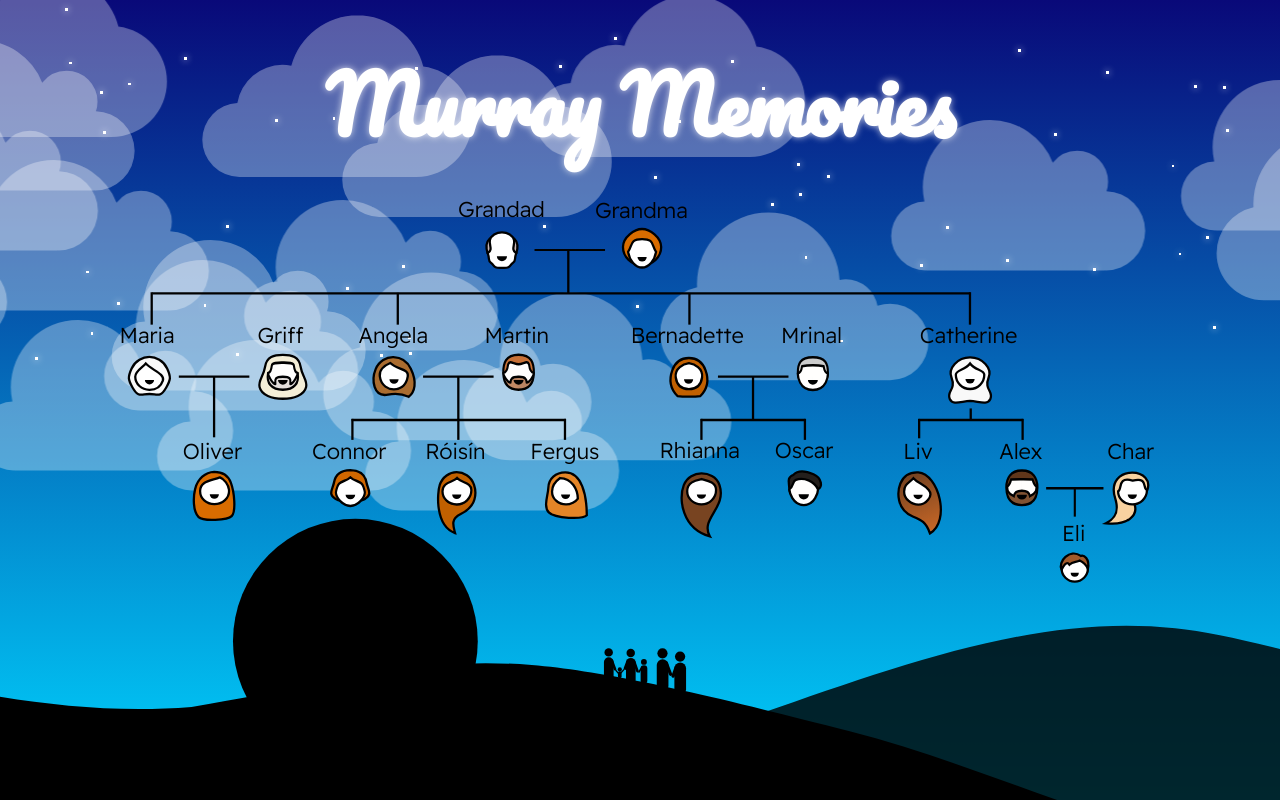
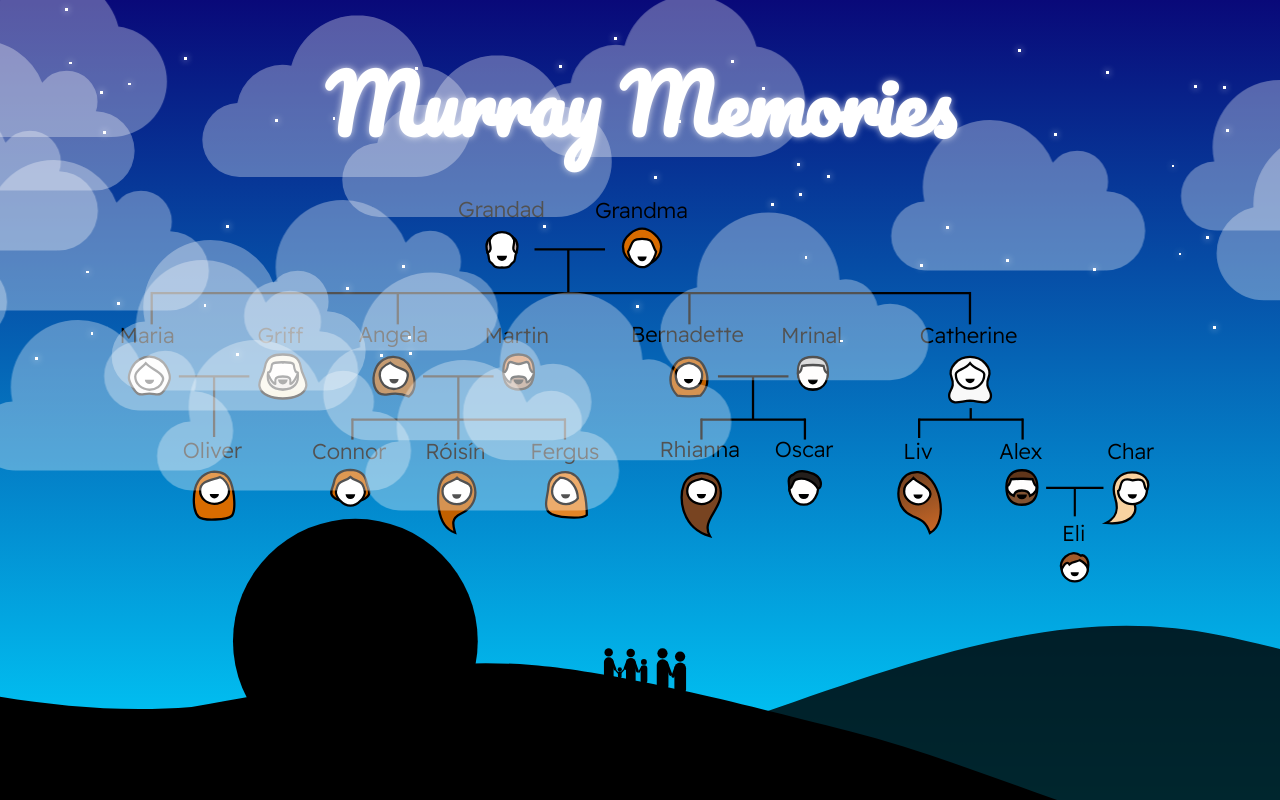
Before and after one commit to murraymemories/murraymemories.github.io, a React (Create React App) app: page /familytree in a window 1280 px wide. Built offline with nearby package versions, Linux system fonts and the light colour scheme.

Commit message:
changed family tree centering css

```diff
--- a/src/App.css
+++ b/src/App.css
@@ -99,7 +99,7 @@ svg {
 }
 
 @media only screen and (max-width: 40rem) {
-    .hills {
+    .app .hills {
         margin-top: -3rem;
     }
 }
@@ -146,8 +146,8 @@ svg {
     top: 0;
     z-index: 1;
     transform: none;
-    height: 10rem;
-    margin-bottom: -10rem;
+    height: 15rem;
+    margin-bottom: -15rem;
 }
 
 .memory-list {
@@ -165,6 +165,12 @@ li {
 @media only screen and (min-width: 50rem) {
     li {
         height: 14rem;
+    }
+
+    .memory-list li img:hover {
+        transform: scale(1.2);
+        object-fit: contain;
+        z-index: 1;
     }
 }
 
@@ -192,12 +198,6 @@ li.loading {
     cursor: pointer;
 }
 
-.memory-list li img:hover {
-    transform: scale(1.2);
-    object-fit: contain;
-    z-index: 1;
-}
-
 .memory-list li:last-child {
     flex-grow: 10;
 }
@@ -210,6 +210,9 @@ li.loading {
     justify-items: center;
     align-content: center;
     cursor: pointer;
+    position: relative;
+    top: 0;
+    z-index: 1;
 }
 
 .add-photo button {
@@ -319,15 +322,22 @@ li.loading {
     text-shadow: 0 0 0.25rem #fffb;
 }
 
+.family-tree #tree-holder {
+    width: 100vw;
+    height: 100vh;
+    transform: translateY(-100vh);
+    display: grid;
+    justify-items: center;
+    justify-content: center;
+    align-items: center;
+    align-content: center;
+}
+
 .family-tree .tree {
     padding: 2rem;
     width: 40rem;
     max-width: 100vw;
     z-index: 1;
-    position: absolute;
-    top: 50%;
-    left: 50%;
-    transform: translate(-50%,-50%);
 }
 
 .family-tree .hills {
--- a/src/FamilyTree.js
+++ b/src/FamilyTree.js
@@ -13,10 +13,10 @@ function FamilyTree() {
 
             <Top />
 
-            <Tree />
+            <div id="tree-holder"> <Tree /> </div>
 
+            <Hills />
             <Stars />
-            <Hills />
             <Clouds />
 
 	    </div>
```
